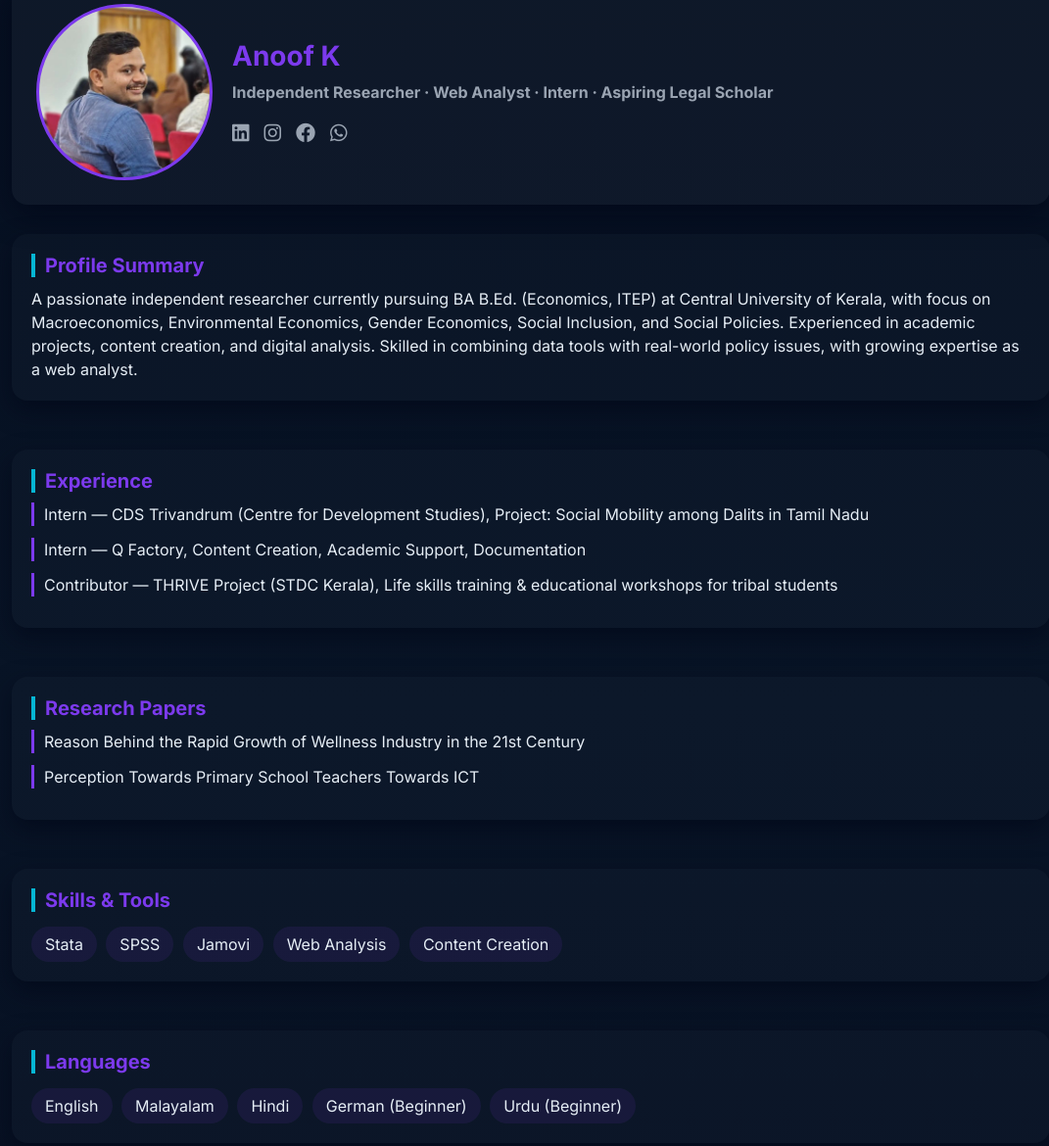
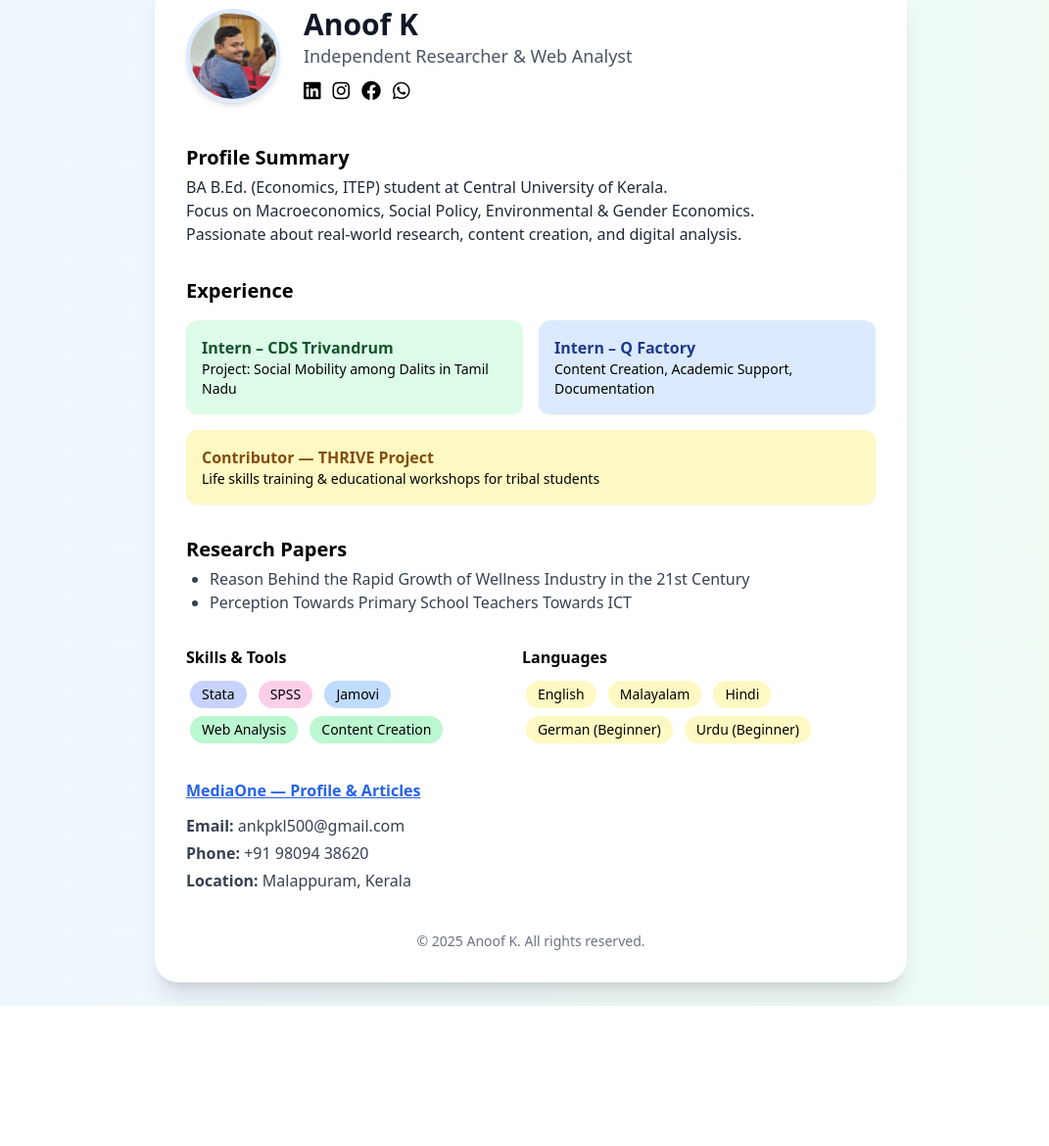
Before and after one commit to Anoofpkl/anoofpersonal, a plain HTML site: page index.html in a window 1280 px wide. Shown: the part 81-1251 px from the top of the page at 98% size, without its empty margins (98-1169 px from the left). After the commit the page ends 1108 px from the top, so only its background shows below. Drawn offline with nearby package versions, Linux system fonts and the light colour scheme.

Commit message:
Update index.html

```diff
--- a/index.html
+++ b/index.html
@@ -2,129 +2,109 @@
 <html lang="en">
 <head>
   <meta charset="UTF-8">
+  <title>Anoof K — Dynamic Profile</title>
   <meta name="viewport" content="width=device-width, initial-scale=1.0">
-<title>Anoof K — Dynamic Profile</title>
-<link href="https://fonts.googleapis.com/css2?family=Inter:wght@300;400;600;700&display=swap" rel="stylesheet">
+  <!-- Tailwind CSS CDN -->
+  <script src="https://cdn.tailwindcss.com"></script>
+  <!-- Font Awesome for social icons -->
   <link rel="stylesheet" href="https://cdnjs.cloudflare.com/ajax/libs/font-awesome/6.4.0/css/all.min.css">
-<style>
-:root {
-  --bg: #0f1724;
-  --primary: #7c3aed;
-  --secondary: #06b6d4;
-  --text: #e6eef6;
-  --muted: #9aa4b2;
-  --pill-bg: rgba(124,58,237,0.1);
-  --pill-hover: rgba(124,58,237,0.3);
-}
-* {margin:0; padding:0; box-sizing:border-box; font-family: 'Inter', sans-serif;}
-body {background: linear-gradient(180deg,#061021,#081426,#071022); color: var(--text); overflow-x:hidden;}
-.container {max-width: 1100px; margin: 40px auto; padding: 20px; display:flex; flex-direction:column; gap:30px;}
-.header {display:flex; flex-wrap:wrap; align-items:center; gap:20px; background: rgba(255,255,255,0.03); padding: 25px; border-radius: 16px; box-shadow: 0 10px 30px rgba(2,6,23,0.7);}
-.photo {width:180px; height:180px; border-radius:50%; background-image:url('photo_6210470930346527443_x.jpg'); background-size:cover; background-position:center; flex-shrink:0; border:3px solid var(--primary);}
-.header-info {flex:1; display:flex; flex-direction:column; gap:10px;}
-.header-info h1 {font-size:28px; color:var(--primary);}
-.header-info h2 {font-size:16px; color:var(--muted);}
-.social-icons {display:flex; gap:15px; margin-top:10px;}
-.social-icons a {color:var(--muted); font-size:20px; transition:0.3s;}
-.social-icons a:hover {color: var(--secondary); transform: scale(1.2);}
+</head>
+<body class="bg-gradient-to-r from-blue-50 to-green-50 min-h-screen p-6">
 
-.section {background: rgba(255,255,255,0.02); padding:20px; border-radius:16px; box-shadow: 0 10px 25px rgba(2,6,23,0.6); animation: fadeUp 0.8s ease forwards; opacity:0; margin-bottom:20px;}
-@keyframes fadeUp {0% {opacity:0; transform: translateY(20px);} 100% {opacity:1; transform: translateY(0);}}
-.section h3 {color: var(--primary); margin-bottom:10px; font-size:20px; border-left:4px solid var(--secondary); padding-left:10px;}
-.section p, .section li, .section a {color: var(--text); line-height:1.5;}
-.section ul {list-style:none; padding-left:0;}
-.section ul li {margin-bottom:12px; padding-left:10px; border-left:3px solid var(--primary); transition:0.3s;}
-.section ul li:hover {border-left-color: var(--secondary); background: rgba(124,58,237,0.05); border-radius:8px; padding-left:12px;}
-.pill {display:inline-block; padding:8px 14px; margin:5px 5px 0 0; border-radius:999px; background: var(--pill-bg); color: var(--text); cursor:pointer; transition:0.3s;}
-.pill:hover {background: var(--pill-hover); transform: translateY(-2px);}
-
-.contact a {color: var(--text); text-decoration:none; border-bottom:1px dashed var(--muted);}
-.contact a:hover {color: var(--secondary); border-bottom:1px solid var(--secondary);}
-
-@media(max-width:900px) {
-  .header {flex-direction:column; align-items:center; text-align:center;}
-  .header-info h1 {font-size:24px;}
-  .header-info h2 {font-size:14px;}
-}
-</style>
-</head>
-<body>
-
-<div class="container">
+  <div class="max-w-3xl mx-auto bg-white shadow-xl rounded-3xl p-8 mt-8">
     <!-- Header -->
-  <div class="header">
-    <div class="photo"></div>
-    <div class="header-info">
-      <h1>Anoof K</h1>
-      <h2>Independent Researcher · Web Analyst · Intern · Aspiring Legal Scholar</h2>
-      <div class="social-icons">
-        <a href="https://www.linkedin.com/in/anoof-k-b69a1a338/" target="_blank"><i class="fab fa-linkedin"></i></a>
-        <a href="https://www.instagram.com/anoof_pulikkal?igsh=MTk4dWh2eDdoanRvag==" target="_blank"><i class="fab fa-instagram"></i></a>
-        <a href="https://www.facebook.com/Anoofpulikkal" target="_blank"><i class="fab fa-facebook"></i></a>
-        <a href="https://wa.me/919809438620" target="_blank"><i class="fab fa-whatsapp"></i></a>
+    <div class="flex items-center gap-6">
+      <img src="photo_6210470930346527443_x.jpg" alt="Anoof K" class="w-24 h-24 rounded-full shadow-md border-4 border-blue-100">
+      <div>
+        <h1 class="text-3xl font-extrabold text-gray-900">Anoof K</h1>
+        <p class="text-lg text-gray-600 font-medium mb-2">Independent Researcher & Web Analyst</p>
+        <div class="flex gap-3 text-xl">
+          <a href="https://www.linkedin.com/in/anoof-k-b69a1a338/" target="_blank"><i class="fab fa-linkedin hover:text-blue-700 transition"></i></a>
+          <a href="https://www.instagram.com/anoof_pulikkal" target="_blank"><i class="fab fa-instagram hover:text-pink-500 transition"></i></a>
+          <a href="https://www.facebook.com/Anoofpulikkal" target="_blank"><i class="fab fa-facebook hover:text-blue-600 transition"></i></a>
+          <a href="https://wa.me/919809438620" target="_blank"><i class="fab fa-whatsapp hover:text-green-600 transition"></i></a>
         </div>
       </div>
     </div>
 
     <!-- Profile Summary -->
-  <div class="section">
-    <h3>Profile Summary</h3>
-    <p>
-      A passionate independent researcher currently pursuing BA B.Ed. (Economics, ITEP) at Central University of Kerala, with focus on Macroeconomics, Environmental Economics, Gender Economics, Social Inclusion, and Social Policies. Experienced in academic projects, content creation, and digital analysis. Skilled in combining data tools with real-world policy issues, with growing expertise as a web analyst.
+    <section class="mt-10">
+      <h2 class="text-xl font-semibold mb-1">Profile Summary</h2>
+      <p class="text-gray-800">
+        BA B.Ed. (Economics, ITEP) student at Central University of Kerala.<br>
+        Focus on Macroeconomics, Social Policy, Environmental & Gender Economics.<br>
+        Passionate about real-world research, content creation, and digital analysis.
       </p>
+    </section>
+
+    <!-- Experience Section -->
+    <section class="mt-8">
+      <h2 class="text-xl font-semibold mb-4">Experience</h2>
+      <div class="grid grid-cols-1 md:grid-cols-2 gap-4">
+        <div class="bg-green-100 p-4 rounded-xl shadow-sm">
+          <h3 class="font-bold text-green-900">Intern – CDS Trivandrum</h3>
+          <p class="text-sm">Project: Social Mobility among Dalits in Tamil Nadu</p>
         </div>
-
-  <!-- Experience -->
-  <div class="section">
-    <h3>Experience</h3>
-    <ul>
-      <li>Intern — CDS Trivandrum (Centre for Development Studies), Project: Social Mobility among Dalits in Tamil Nadu</li>
-      <li>Intern — Q Factory, Content Creation, Academic Support, Documentation</li>
-      <li>Contributor — THRIVE Project (STDC Kerala), Life skills training & educational workshops for tribal students</li>
-    </ul>
+        <div class="bg-blue-100 p-4 rounded-xl shadow-sm">
+          <h3 class="font-bold text-blue-900">Intern – Q Factory</h3>
+          <p class="text-sm">Content Creation, Academic Support, Documentation</p>
         </div>
+        <div class="bg-yellow-100 p-4 rounded-xl shadow-sm md:col-span-2">
+          <h3 class="font-bold text-yellow-800">Contributor — THRIVE Project</h3>
+          <p class="text-sm">Life skills training & educational workshops for tribal students</p>
+        </div>
+      </div>
+    </section>
 
     <!-- Research Papers -->
-  <div class="section">
-    <h3>Research Papers</h3>
-    <ul>
+    <section class="mt-8">
+      <h2 class="text-xl font-semibold mb-1">Research Papers</h2>
+      <ul class="list-disc pl-6 text-gray-700">
         <li>Reason Behind the Rapid Growth of Wellness Industry in the 21st Century</li>
         <li>Perception Towards Primary School Teachers Towards ICT</li>
       </ul>
+    </section>
+
+    <!-- Skills & Languages -->
+    <section class="mt-8 flex flex-col md:flex-row gap-8">
+      <div>
+        <h3 class="font-semibold mb-2">Skills & Tools</h3>
+        <span class="inline-block bg-indigo-200 px-3 py-1 rounded-full m-1 text-sm font-medium">Stata</span>
+        <span class="inline-block bg-pink-200 px-3 py-1 rounded-full m-1 text-sm font-medium">SPSS</span>
+        <span class="inline-block bg-blue-200 px-3 py-1 rounded-full m-1 text-sm font-medium">Jamovi</span>
+        <span class="inline-block bg-green-200 px-3 py-1 rounded-full m-1 text-sm font-medium">Web Analysis</span>
+        <span class="inline-block bg-green-200 px-3 py-1 rounded-full m-1 text-sm font-medium">Content Creation</span>
       </div>
+      <div>
+        <h3 class="font-semibold mb-2">Languages</h3>
+        <span class="inline-block bg-yellow-100 px-3 py-1 rounded-full m-1 text-sm font-medium">English</span>
+        <span class="inline-block bg-yellow-100 px-3 py-1 rounded-full m-1 text-sm font-medium">Malayalam</span>
+        <span class="inline-block bg-yellow-100 px-3 py-1 rounded-full m-1 text-sm font-medium">Hindi</span>
+        <span class="inline-block bg-yellow-100 px-3 py-1 rounded-full m-1 text-sm font-medium">German (Beginner)</span>
+        <span class="inline-block bg-yellow-100 px-3 py-1 rounded-full m-1 text-sm font-medium">Urdu (Beginner)</span>
+      </div>
+    </section>
 
-  <!-- Skills -->
-  <div class="section">
-    <h3>Skills & Tools</h3>
-    <div class="pill">Stata</div>
-    <div class="pill">SPSS</div>
-    <div class="pill">Jamovi</div>
-    <div class="pill">Web Analysis</div>
-    <div class="pill">Content Creation</div>
+    <!-- Articles & Contact -->
+    <section class="mt-8">
+      <a href="https://www.mediaoneonline.com/anoof-k-37740"
+         target="_blank"
+         class="underline text-blue-600 font-semibold">
+        MediaOne — Profile & Articles
+      </a>
+      <div class="mt-3 flex flex-col gap-1 text-gray-700">
+        <span><strong>Email:</strong> ankpkl500@gmail.com</span>
+        <span><strong>Phone:</strong> +91 98094 38620</span>
+        <span><strong>Location:</strong> Malappuram, Kerala</span>
       </div>
+    </section>
 
-  <!-- Languages -->
-  <div class="section">
-    <h3>Languages</h3>
-    <div class="pill">English</div>
-    <div class="pill">Malayalam</div>
-    <div class="pill">Hindi</div>
-    <div class="pill">German (Beginner)</div>
-    <div class="pill">Urdu (Beginner)</div>
+    <footer class="mt-10 text-gray-500 text-center text-sm">
+      &copy; <span id="year"></span> Anoof K. All rights reserved.
+    </footer>
   </div>
-
-  <!-- Contact & Articles -->
-  <div class="section contact">
-    <h3>Articles & Media</h3>
-    <ul>
-      <li><a href="https://www.mediaoneonline.com/anoof-k-37740" target="_blank">MediaOne — Profile & Articles by Anoof K</a></li>
-    </ul>
-    <h3>Contact</h3>
-    <p>Email: <a href="mailto:ankpkl500@gmai;.com">ankpkl500@gmai;.com</a></p>
-    <p>Phone: <a href="tel:+919809438620">+91 98094 38620</a></p>
-    <p>Location: Malappuram, Kerala</p>
-  </div>
-</div>
-
+  <script>
+    document.getElementById('year').textContent = new Date().getFullYear();
+  </script>
 </body>
 </html>
```
Lines whose indentation alone changed are shown as unchanged.
